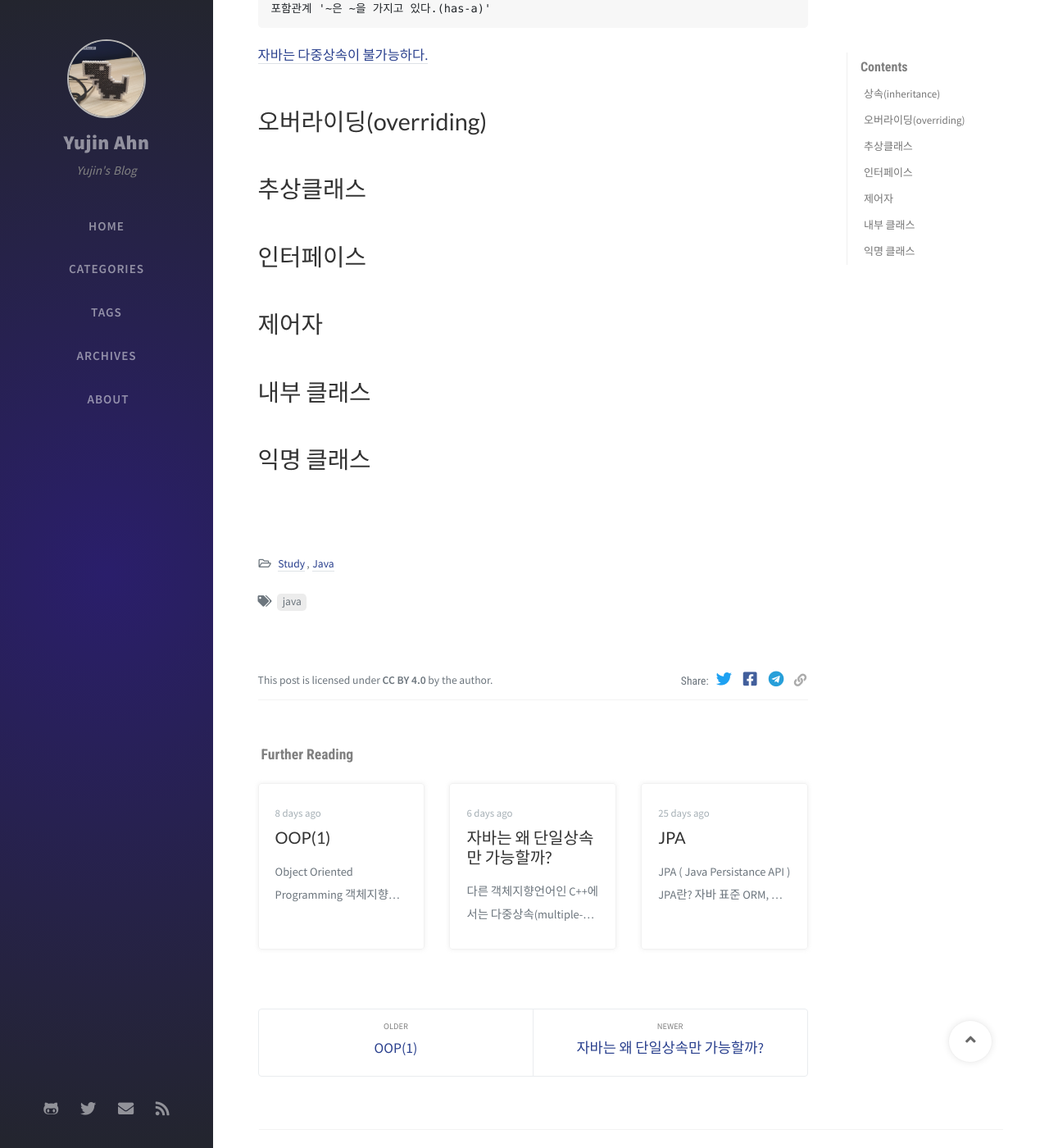
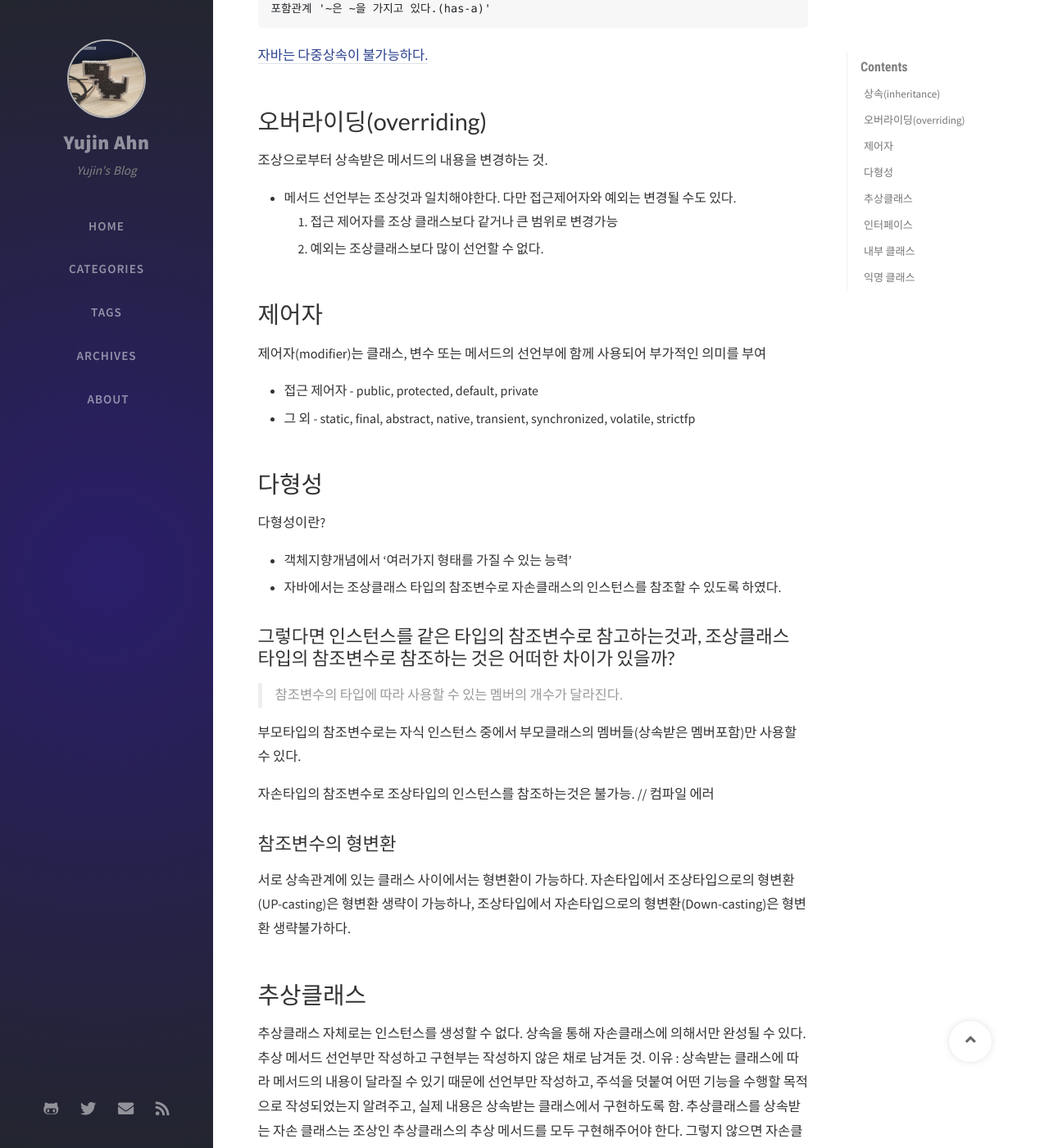
Before and after one commit to ahnyujin/ahnyujin.github.io, a Jekyll site: the page built from _posts/2020-09-22-oop-2.md, in a window 1280 px wide and 1400 px high, scrolled down 525 px. Shown: the whole window at 82% size. Built offline with Jekyll 4.4.1, drawn with Linux system fonts in a browser that asks for light colours; nearby versions of some CDN libraries; comment, search, counter and statistics services are not loaded; some of the changed text lies outside the part shown.

Commit message:
post spring-framework

````diff
--- a/_posts/2020-09-22-oop-2.md
+++ b/_posts/2020-09-22-oop-2.md
@@ -19,8 +19,75 @@ tags: [java]     # TAG names should always be lowercase
 ```
 [자바는 다중상속이 불가능하다.](https://ahnyujin.github.io/posts/single-inheritance)
 # 오버라이딩(overriding)
+조상으로부터 상속받은 메서드의 내용을 변경하는 것.
+- 메서드 선언부는 조상것과 일치해야한다. 다만 접근제어자와 예외는 변경될 수도 있다.
+1. 접근 제어자를 조상 클래스보다 같거나 큰 범위로 변경가능
+2. 예외는 조상클래스보다 많이 선언할 수 없다.
+
+# 제어자
+제어자(modifier)는 클래스, 변수 또는 메서드의 선언부에 함께 사용되어 부가적인 의미를 부여
+- 접근 제어자 - public, protected, default, private
+- 그 외 - static, final, abstract, native, transient, synchronized, volatile, strictfp
+
+# 다형성
+다형성이란?
+- 객체지향개념에서 '여러가지 형태를 가질 수 있는 능력'
+- 자바에서는 조상클래스 타입의 참조변수로 자손클래스의 인스턴스를 참조할 수 있도록 하였다.
+
+## 그렇다면 인스턴스를 같은 타입의 참조변수로 참고하는것과, 조상클래스 타입의 참조변수로 참조하는 것은 어떠한 차이가 있을까?
+> 참조변수의 타입에 따라 사용할 수 있는 멤버의 개수가 달라진다.
+
+부모타입의 참조변수로는 자식 인스턴스 중에서 부모클래스의 멤버들(상속받은 멤버포함)만 사용할 수 있다.
+
+자손타입의 참조변수로 조상타입의 인스턴스를 참조하는것은 불가능. // 컴파일 에러
+
+## 참조변수의 형변환
+서로 상속관계에 있는 클래스 사이에서는 형변환이 가능하다.
+자손타입에서 조상타입으로의 형변환(UP-casting)은 형변환 생략이 가능하나,
+조상타입에서 자손타입으로의 형변환(Down-casting)은 형변환 생략불가하다.
+
 # 추상클래스
+추상클래스 자체로는 인스턴스를 생성할 수 없다. 상속을 통해 자손클래스에 의해서만 완성될 수 있다.
+추상 메서드
+선언부만 작성하고 구현부는 작성하지 않은 채로 남겨둔 것.
+이유 : 상속받는 클래스에 따라 메서드의 내용이 달라질 수 있기 때문에 선언부만 작성하고, 주석을 덧붙여 어떤 기능을 수행할 목적으로 작성되었는지 알려주고, 실제 내용은 상속받는 클래스에서 구현하도록 함.
+추상클래스를 상속받는 자손 클래스는 조상인 추상클래스의 추상 메서드를 모두 구현해주어야 한다. 그렇지 않으면 자손클래스 역시 추상클래스로 지정해야함.
+
+추상화 : 기존 클래스의 **공통요소**를 뽑아서 조상 클래스를 만드는 것 <-> 구체화 : 상속 (세분화)
+
 # 인터페이스
-# 제어자
+일종의 추상클래스. 추상클래스보다 추상화 정도가 높아서 일반 메서드 또는 멤버변수를 구성원으로 가질 수 없다.
+오직 추상메서드와 상수만을 멤버로 가질 수 있다.
+- 모든 멤버변수는 public static final 이어야 하며, 이를 생략할 수 있다.
+- 모든 메서드는 public abstract 이어야 하며, 이를 생략할 수 있다. 단, static 메서드와 디폴트 메서드는 예외(JDK1.8부터)
+
+인터페이스는 인터페이스로부터만 상속이 가능하며, 클래스와 달리 다중상속이 가능하다.
+
+인터페이스를 이용한 다형성
+- 인터페이스 타입의 참조변수로 이를 구현한 클래스의 인스턴스를 참조할 수 있다.
+
+따라서 메서드의 매개변수 타입으로도 사용 가능.
+- 메서드의 리턴타입을 인터페이스 타입으로 지정할수도 있다.
+- **리턴타입이 인터페이스라는 것은 메서드가 해당 인터페이스를 구현한 클래스의 인스턴스를 반환한다는 것.**
+
 # 내부 클래스
+클래스 내부에 선언된 클래스
+
+장점
+- 내부클래스에서 외부 클래스의 멤버를 쉽게 접근할 수 있다.
+- 외부에서는 불필요한 클래스를 감춤으로써 코드의 복잡성을 줄일 수 있다.
+
+A의 내부 클래스 B
+```java
+class A { // 외부 클래스
+    ...
+    class B { // 내부 클래스
+        ...
+    }
+    ...
+}
+```
+A와 B는 긴밀한 관계일 것. 또한 B는 A 이외의 다른 클래스에서 잘 사용되지 않을것
+
 # 익명 클래스
+클래스의 선언과 객체 생성을 동시에 하기 때문에 단 한번만 사용될 수 있고 오직 하나의 객체만을 생성할 수 있는 일회용 클래스이다.
````
Also changed, not shown: _posts/2020-09-16-os-intro.md (added, +85 -0 lines), _posts/2020-09-28-sql-join.md (added, +80 -0 lines), _posts/2020-09-28-sql-problem.md (+13 -14 lines), _posts/2020-09-29-spring-framework.md (added, +74 -0 lines), assets/img/multi-thread-process.png (added), assets/img/single-thread-multi-process.png (added).
